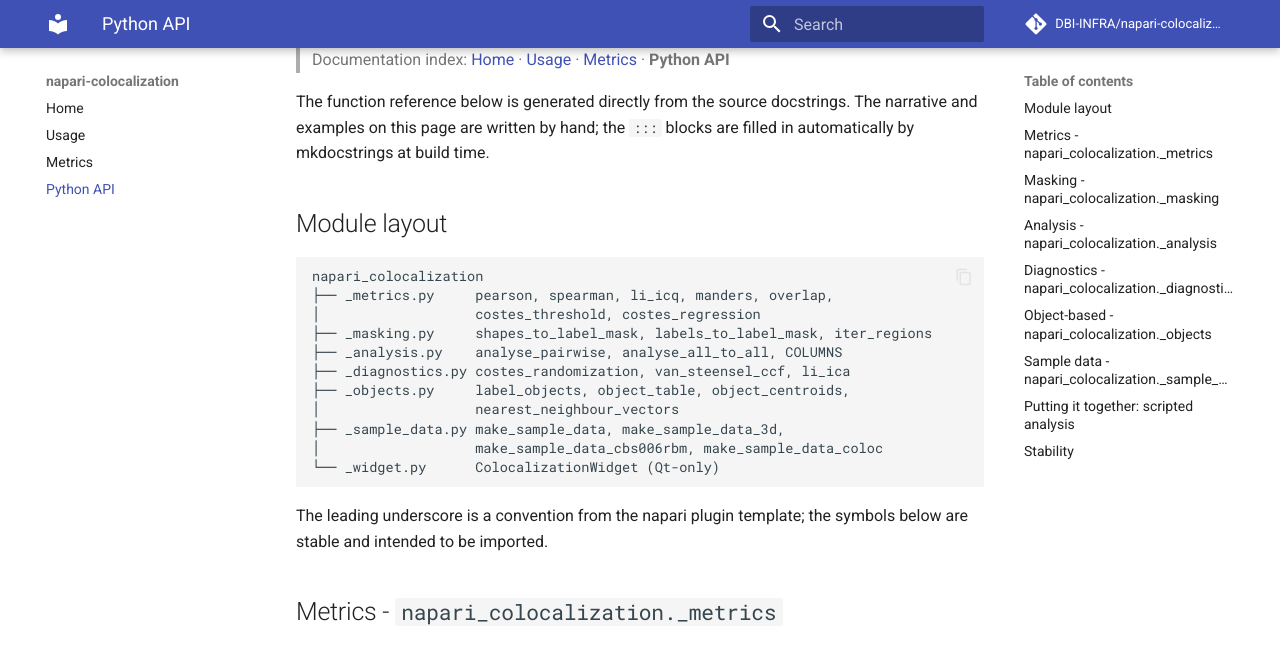
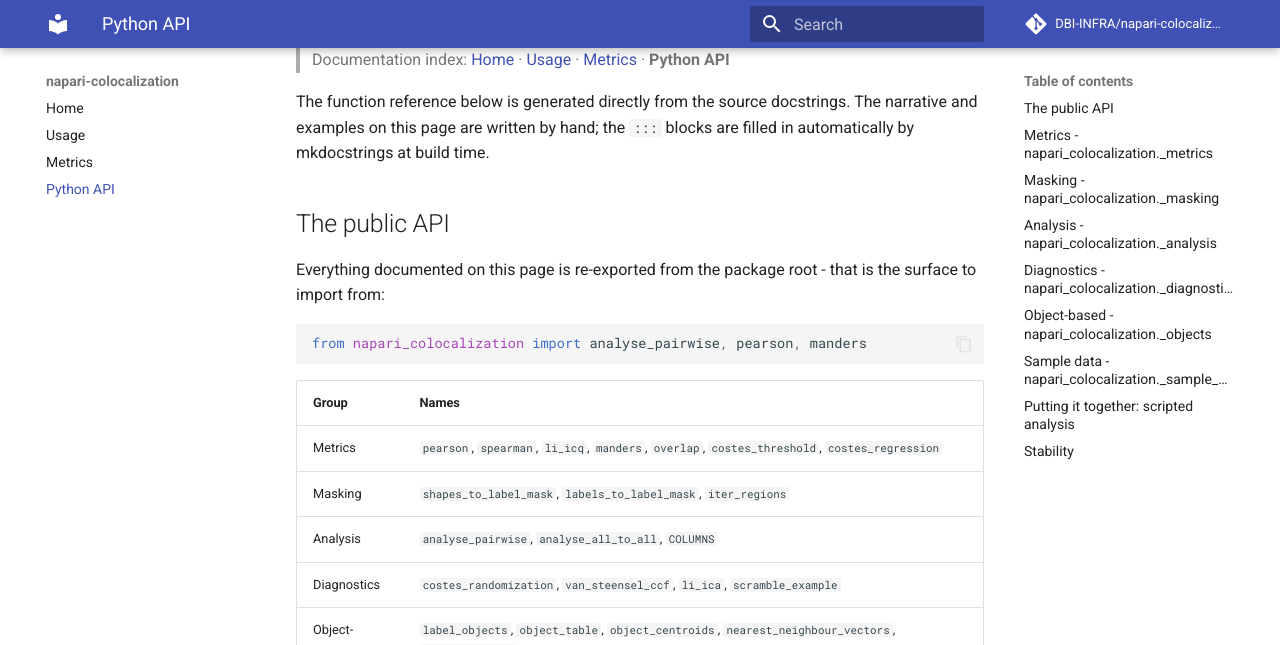
Before and after one commit to DBI-INFRA/napari-colocalization, an MkDocs documentation site: the page built from docs/api.md, in a window 1280 px wide and 1400 px high, scrolled down 225 px. Shown: the top 645 px of the window. Built offline with MkDocs 1.6.1 and Material for MkDocs 9.7.7, drawn with Linux system fonts in a browser that asks for light colours; comment, search, counter and statistics services are not loaded; some of the changed text lies outside the part shown; grey boxes are pictures that could not be loaded.

Commit message:
Re-export the compute API from the package root
docs/api.md told users to import from underscore-prefixed modules,
which are internal layout rather than a public surface. The metric,
masking, analysis, diagnostic, object and sample-data entry points are
now re-exported from napari_colocalization itself (including
make_sample_data_cbs006rbm, which was missing), and the docs point at
those names. None of the re-exported modules pulls in napari or Qt, so
importing the package for scripting stays cheap.

````diff
--- a/docs/api.md
+++ b/docs/api.md
@@ -11,7 +11,28 @@ docstrings. The narrative and examples on this page are written by hand;
 the `:::` blocks are filled in automatically by mkdocstrings at build
 time.
 
-## Module layout
+## The public API
+
+Everything documented on this page is re-exported from the package
+root - that is the surface to import from:
+
+```python
+from napari_colocalization import analyse_pairwise, pearson, manders
+```
+
+| Group | Names |
+| --- | --- |
+| Metrics | `pearson`, `spearman`, `li_icq`, `manders`, `overlap`, `costes_threshold`, `costes_regression` |
+| Masking | `shapes_to_label_mask`, `labels_to_label_mask`, `iter_regions` |
+| Analysis | `analyse_pairwise`, `analyse_all_to_all`, `COLUMNS` |
+| Diagnostics | `costes_randomization`, `van_steensel_ccf`, `li_ica`, `scramble_example` |
+| Object-based | `label_objects`, `object_table`, `object_centroids`, `nearest_neighbour_vectors`, `OBJECT_COLUMNS` |
+| Sample data | `make_sample_data`, `make_sample_data_3d`, `make_sample_data_cbs006rbm`, `make_sample_data_coloc` |
+| Widget | `ColocalizationWidget` |
+
+Internally those live in underscore-prefixed modules (a convention
+from the napari plugin template), which is also where the docstrings
+below are read from:
 
 ```
 napari_colocalization
@@ -19,16 +40,22 @@ napari_colocalization
 │                   costes_threshold, costes_regression
 ├── _masking.py     shapes_to_label_mask, labels_to_label_mask, iter_regions
 ├── _analysis.py    analyse_pairwise, analyse_all_to_all, COLUMNS
-├── _diagnostics.py costes_randomization, van_steensel_ccf, li_ica
+├── _diagnostics.py costes_randomization, van_steensel_ccf, li_ica,
+│                   scramble_example
 ├── _objects.py     label_objects, object_table, object_centroids,
-│                   nearest_neighbour_vectors
+│                   nearest_neighbour_vectors, OBJECT_COLUMNS
 ├── _sample_data.py make_sample_data, make_sample_data_3d,
 │                   make_sample_data_cbs006rbm, make_sample_data_coloc
-└── _widget.py      ColocalizationWidget (Qt-only)
+├── _plot.py        embedded matplotlib canvases (Qt-only)
+├── _widget.py      ColocalizationWidget - the dock widget (Qt-only)
+├── _pixel_tab.py       the three analysis tabs and the Qt/layer
+├── _diagnostics_tab.py helpers they share (Qt-only)
+├── _object_tab.py
+└── _widget_shared.py
 ```
 
-The leading underscore is a convention from the napari plugin template;
-the symbols below are stable and intended to be imported.
+The module layout may be rearranged between releases; the names in
+the table above are the stable ones.
 
 ## Metrics - `napari_colocalization._metrics`
 
@@ -96,6 +123,7 @@ returning `NaN`.
         - costes_randomization
         - van_steensel_ccf
         - li_ica
+        - scramble_example
       show_root_heading: false
       heading_level: 3
 
````
Also changed, not shown: other parts of docs/api.md (+1 -1 lines), src/napari_colocalization/__init__.py (+52 -0 lines).
